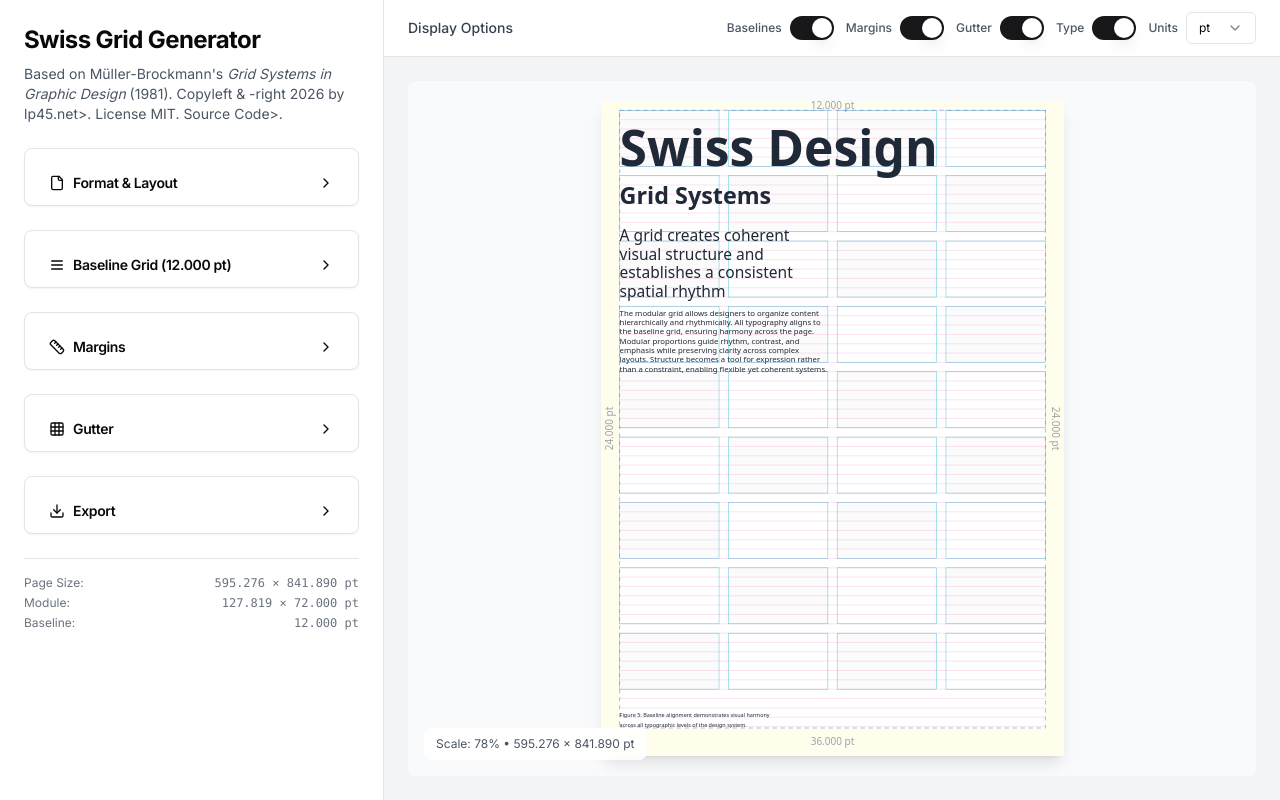
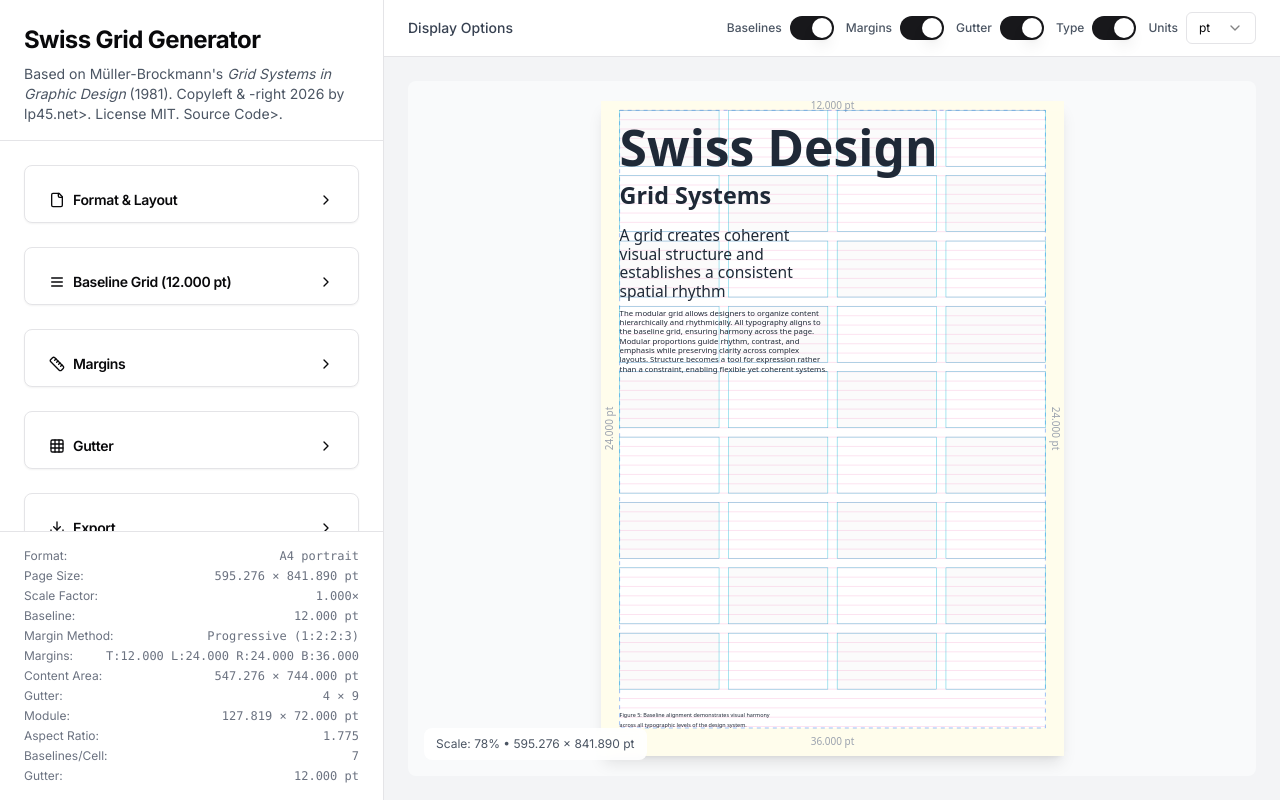
Before and after one commit to longplay45/swiss-grid-generator, a Next.js app in the folder webapp/: page / in a window 1280 px wide. Built offline with nearby package versions, Linux system fonts and the light colour scheme.

Commit message:
Add full stats panel, pin header and stats to sidebar

```diff
--- a/webapp/app/page.tsx
+++ b/webapp/app/page.tsx
@@ -248,15 +248,16 @@ export default function Home() {
   return (
     <div className="flex flex-col md:flex-row h-screen bg-gray-100">
       {/* Left Panel - Controls */}
-      <div className="w-full md:w-96 overflow-y-auto border-r border-b md:border-b-0 bg-white p-4 md:p-6 space-y-4 md:space-y-6 max-h-[50vh] md:max-h-full">
-        {/* Header */}
-        <div className="space-y-2">
+      <div className="w-full md:w-96 flex flex-col border-r border-b md:border-b-0 bg-white max-h-[50vh] md:max-h-full">
+        {/* Header - always visible */}
+        <div className="shrink-0 space-y-2 p-4 md:px-6 md:pt-6 border-b">
           <h1 className="text-2xl font-bold tracking-tight">Swiss Grid Generator</h1>
           <p className="text-sm text-gray-600">
             Based on Müller-Brockmann's <em>Grid Systems in Graphic Design</em> (1981). Copyleft & -right 2026 by <a href="https://lp45.net">lp45.net</a>&gt;. License MIT. <a href="https://github.com/longplay45/swiss-grid-generator">Source Code</a>&gt;.
           </p>
         </div>
 
+      <div className="flex-1 overflow-y-auto p-4 md:p-6 space-y-4 md:space-y-6">
         {/* Format Settings */}
         <Card>
           <CardHeader className="pb-3 cursor-pointer select-none" onClick={() => toggle("format")}>
@@ -493,19 +494,57 @@ export default function Home() {
           )}
         </Card>
 
-        {/* Stats */}
-        <div className="text-xs text-gray-500 space-y-1 pt-4 border-t">
+      </div>
+
+        {/* Stats - always visible */}
+        <div className="shrink-0 text-xs text-gray-500 space-y-1 p-4 md:px-6 border-t">
+          <div className="flex justify-between">
+            <span>Format:</span>
+            <span className="font-mono">{result.format} {result.settings.orientation}</span>
+          </div>
           <div className="flex justify-between">
             <span>Page Size:</span>
             <span className="font-mono">{formatValue(result.pageSizePt.width, displayUnit)} × {formatValue(result.pageSizePt.height, displayUnit)} {displayUnit}</span>
+          </div>
+          <div className="flex justify-between">
+            <span>Scale Factor:</span>
+            <span className="font-mono">{result.grid.scaleFactor.toFixed(3)}×</span>
+          </div>
+          <div className="flex justify-between">
+            <span>Baseline:</span>
+            <span className="font-mono">{formatValue(result.grid.gridUnit, displayUnit)} {displayUnit}</span>
+          </div>
+          <div className="flex justify-between">
+            <span>Margin Method:</span>
+            <span className="font-mono">{result.settings.marginMethod}</span>
+          </div>
+          <div className="flex justify-between">
+            <span>Margins:</span>
+            <span className="font-mono">T:{formatValue(result.grid.margins.top, displayUnit)} L:{formatValue(result.grid.margins.left, displayUnit)} R:{formatValue(result.grid.margins.right, displayUnit)} B:{formatValue(result.grid.margins.bottom, displayUnit)}</span>
+          </div>
+          <div className="flex justify-between">
+            <span>Content Area:</span>
+            <span className="font-mono">{formatValue(result.contentArea.width, displayUnit)} × {formatValue(result.contentArea.height, displayUnit)} {displayUnit}</span>
+          </div>
+          <div className="flex justify-between">
+            <span>Gutter:</span>
+            <span className="font-mono">{result.settings.gridCols} × {result.settings.gridRows}</span>
           </div>
           <div className="flex justify-between">
             <span>Module:</span>
             <span className="font-mono">{formatValue(result.module.width, displayUnit)} × {formatValue(result.module.height, displayUnit)} {displayUnit}</span>
           </div>
           <div className="flex justify-between">
-            <span>Baseline:</span>
-            <span className="font-mono">{formatValue(result.grid.gridUnit, displayUnit)} {displayUnit}</span>
+            <span>Aspect Ratio:</span>
+            <span className="font-mono">{result.module.aspectRatio.toFixed(3)}</span>
+          </div>
+          <div className="flex justify-between">
+            <span>Baselines/Cell:</span>
+            <span className="font-mono">{result.grid.baselineUnitsPerCell}</span>
+          </div>
+          <div className="flex justify-between">
+            <span>Gutter:</span>
+            <span className="font-mono">{formatValue(result.grid.gutter, displayUnit)} {displayUnit}</span>
           </div>
         </div>
       </div>
```
